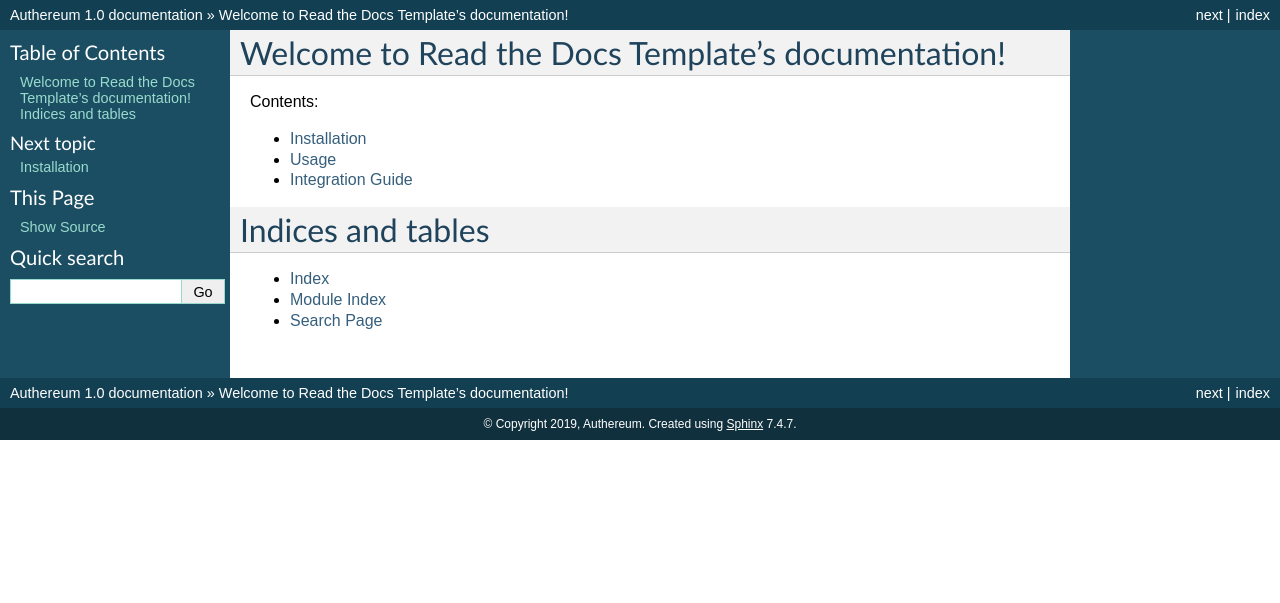
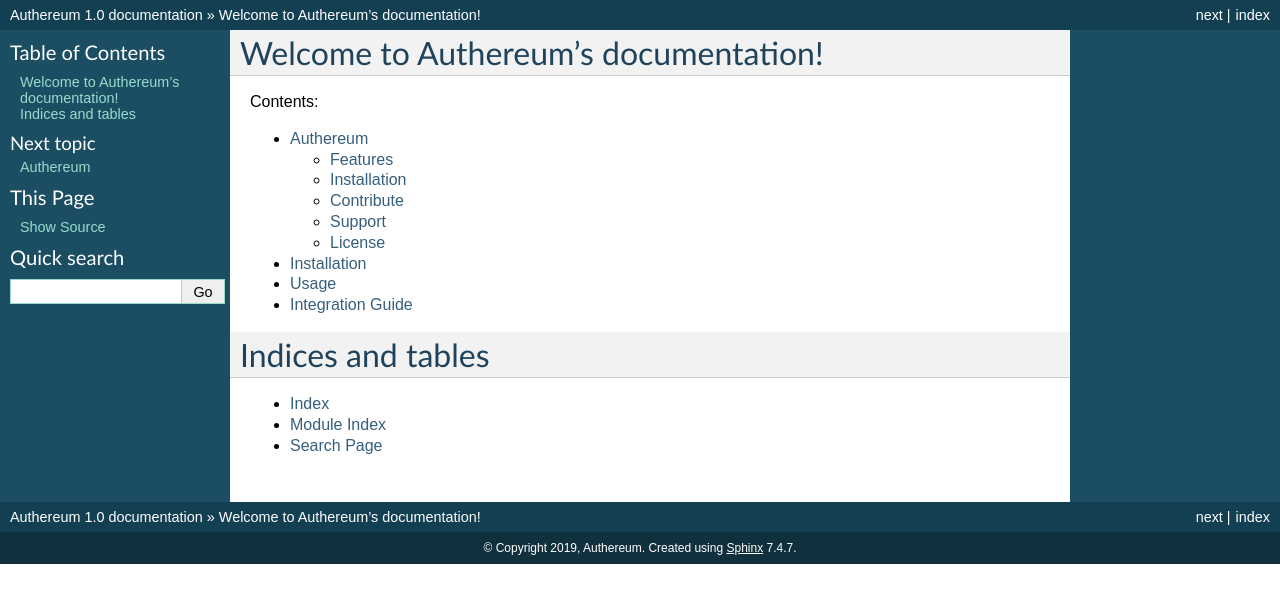
Before and after one commit to authereum/authereum.readthedocs.io, a Sphinx documentation site: the page built from docs/index.rst, in a window 1280 px wide. Shown: the top 603 px of the page. Built offline with Sphinx 7.4.7, drawn with Linux system fonts in a browser that asks for light colours.

Commit message:
Update content

```diff
--- a/docs/conf.py
+++ b/docs/conf.py
@@ -196,8 +196,8 @@
 # (source start file, target name, title,
 #  author, documentclass [howto, manual, or own class]).
 latex_documents = [
-  ('index', 'ReadtheDocsTemplate.tex', u'Read the Docs Template Documentation',
-   u'Read the Docs', 'manual'),
+  ('index', 'ReadtheDocsTemplate.tex', u'Authereum Documentation',
+   u'Authereum', 'manual'),
 ]
 
 # The name of an image file (relative to this directory) to place at the top of
@@ -226,8 +226,8 @@
 # One entry per manual page. List of tuples
 # (source start file, name, description, authors, manual section).
 man_pages = [
-    ('index', 'readthedocstemplate', u'Read the Docs Template Documentation',
-     [u'Read the Docs'], 1)
+    ('index', 'readthedocstemplate', u'Authereum Documentation',
+     [u'Authereum'], 1)
 ]
 
 # If true, show URL addresses after external links.
@@ -240,8 +240,8 @@
 # (source start file, target name, title, author,
 #  dir menu entry, description, category)
 texinfo_documents = [
-  ('index', 'ReadtheDocsTemplate', u'Read the Docs Template Documentation',
-   u'Read the Docs', 'ReadtheDocsTemplate', 'One line description of project.',
+  ('index', 'ReadtheDocsTemplate', u'Authereum Documentation',
+   u'Read the Docs', 'ReadtheDocsTemplate', 'Authentication on Ethereum',
    'Miscellaneous'),
 ]
 
--- a/docs/index.rst
+++ b/docs/index.rst
@@ -3,7 +3,7 @@
    You can adapt this file completely to your liking, but it should at least
    contain the root `toctree` directive.
 
-Welcome to Read the Docs Template's documentation!
+Welcome to Authereum's documentation!
 ==================================================
 
 Contents:
--- a/docs/integration-guide.rst
+++ b/docs/integration-guide.rst
@@ -2,7 +2,7 @@
 Integration Guide
 =================
 
-Import the :bash:`authereum` NPM package and initialize the provider for web3::
+Import the ``authereum`` NPM package and initialize the provider for web3::
 
   import { AuthereumProvider } from 'authereum'
   import Web3 from 'web3'
```
Also changed, not shown: other parts of docs/index.rst (+1 -0 lines), README.rst (+4 -4 lines), 1 other file.
